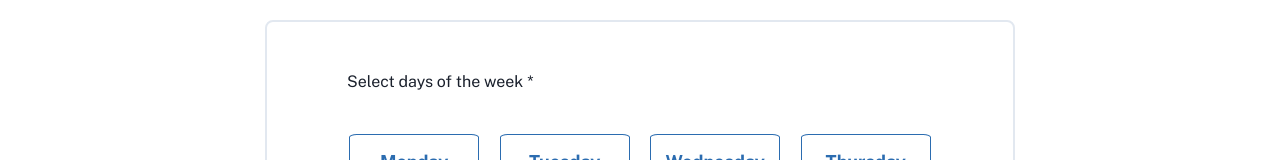
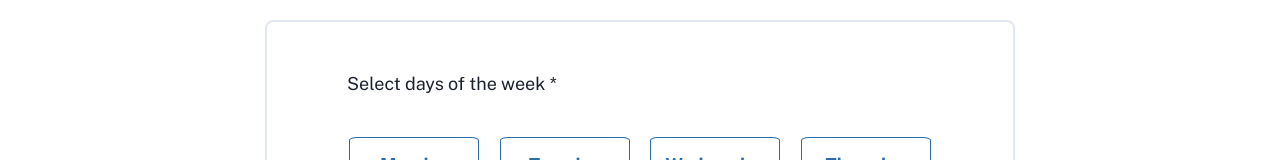
Before and after one commit to CodeforAustralia/council-emissions-calculator, a Next.js app: page /form/DaysOfTheWeekSelection in a window 1280 px wide. Shown: the part 499-659 px from the top of the page. Built offline with nearby package versions, Linux system fonts and the light colour scheme.

Commit message:
update fond for the container lavel asper feedback

```diff
--- a/components/DaysOfTheWeek/DaysOfTheWeekContainer.jsx
+++ b/components/DaysOfTheWeek/DaysOfTheWeekContainer.jsx
@@ -86,7 +86,7 @@ export default function DaysOfTheWeekContainer ({ setNumberOfDays, onSaveEvent,
         px="20"
         direction={"column"}
       >
-        <Text>Select days of the week *</Text>
+        <Text fontWeight="500" fontSize="18px">Select days of the week *</Text>
         <SimpleGrid
           columns={{ md: 4 }}
           spacing="4"
```
